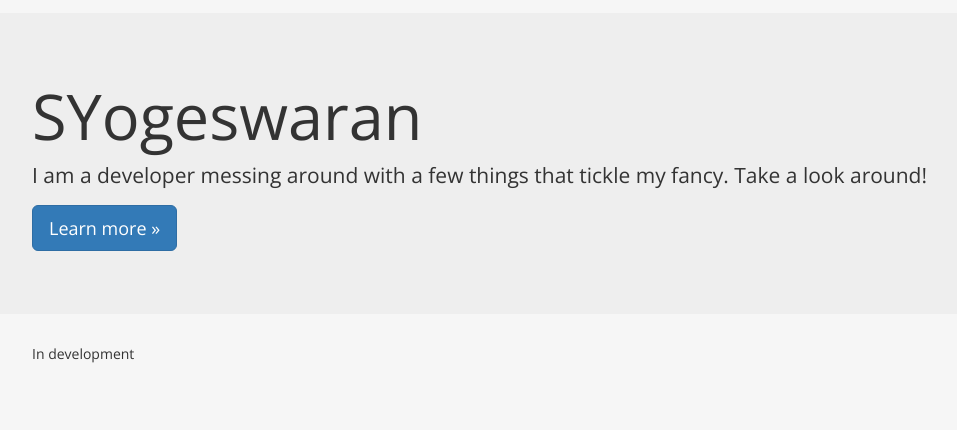
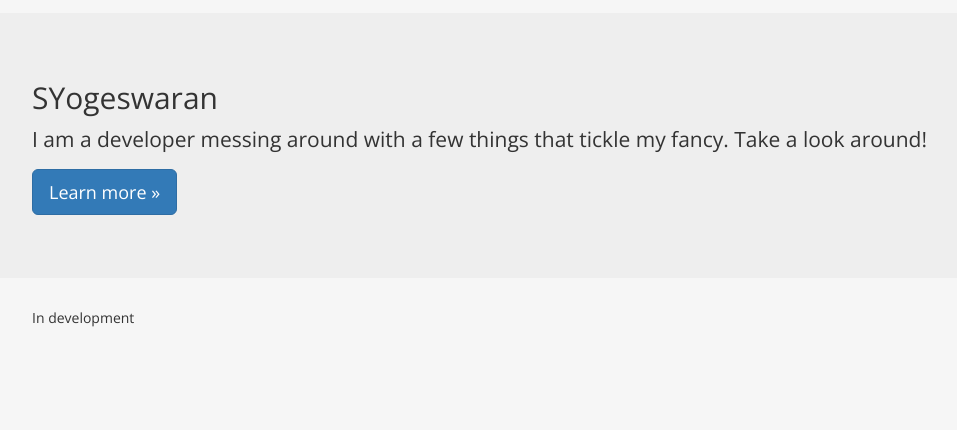
Before and after one commit to sajeevany/syogeswaran.com, a Django app: page / in a window 1280 px wide. Shown: the part 52-482 px from the top of the page, without its empty margins (38-995 px from the left). Run offline with Django 3.2, Linux system fonts and the light colour scheme; some libraries are stand-ins or nearby versions.

Commit message:
Small modification to code formatting and Jumbotron font sizing

```diff
--- a/syogesweb/static/css/main.css
+++ b/syogesweb/static/css/main.css
@@ -44,3 +44,7 @@ body {
      border-top: 1px solid transparent;
      box-shadow: inset 0 1px 0 rgba(255,255,255,0.1);
  }
+
+.jumbotron-message{
+   font-size: 1.25em;
+}
--- a/syogesweb/templates/syogesweb/includes/jumbotron.html
+++ b/syogesweb/templates/syogesweb/includes/jumbotron.html
@@ -3,8 +3,8 @@
         <!-- TODO convert to carosel for new github commits-->
         <div class="jumbotron">
             <div class="container">
-                <h1>SYogeswaran</h1>
-                <p>I am a developer messing around with a few things that tickle my fancy. Take a look around!</p>
+                <h2>SYogeswaran</h2>
+                <p class="jumbotron-message">I am a developer messing around with a few things that tickle my fancy. Take a look around!</p>
                 <p><a class="btn btn-primary btn-lg" href="#about" role="button">Learn more &raquo;</a></p>
             </div>
         </div>
```
Also changed, not shown: syogesweb/templates/syogesweb/includes/appsEntry.html (+2 -5 lines).
